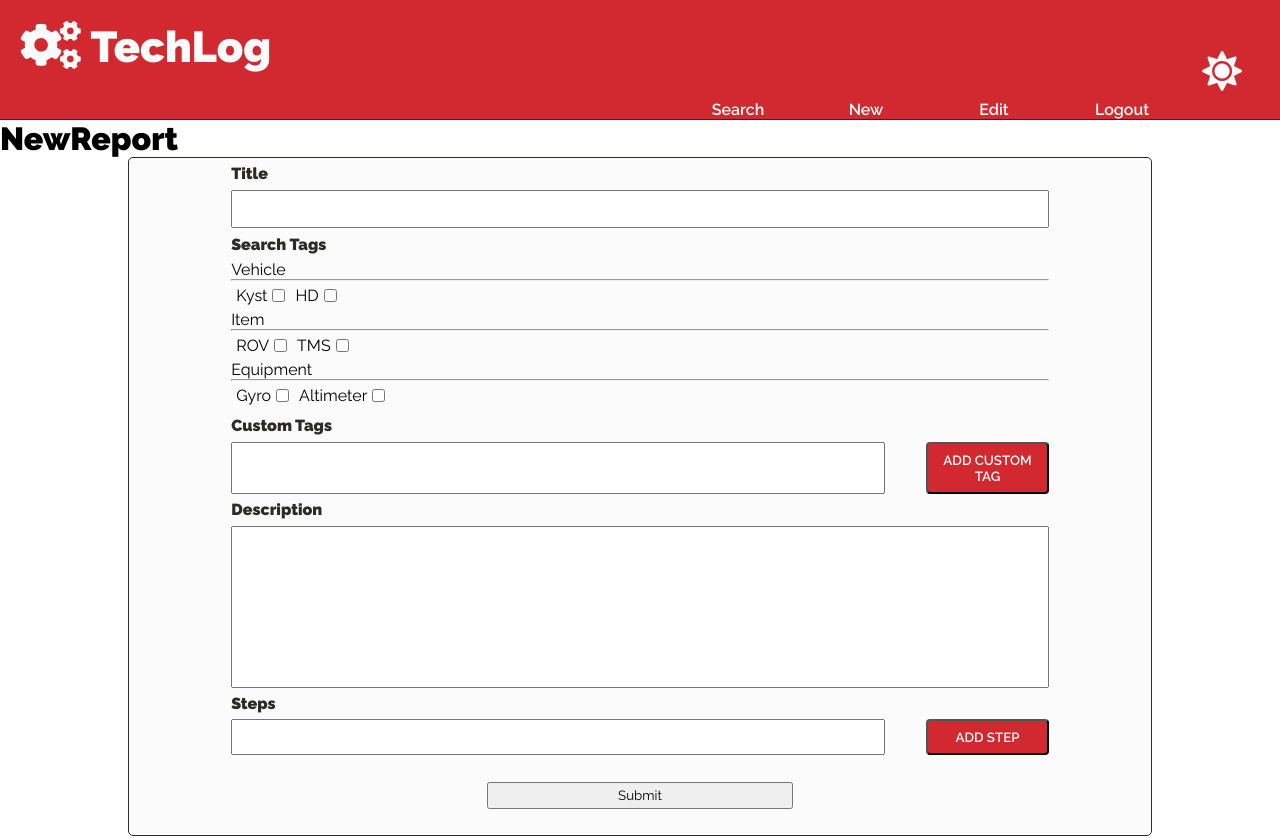
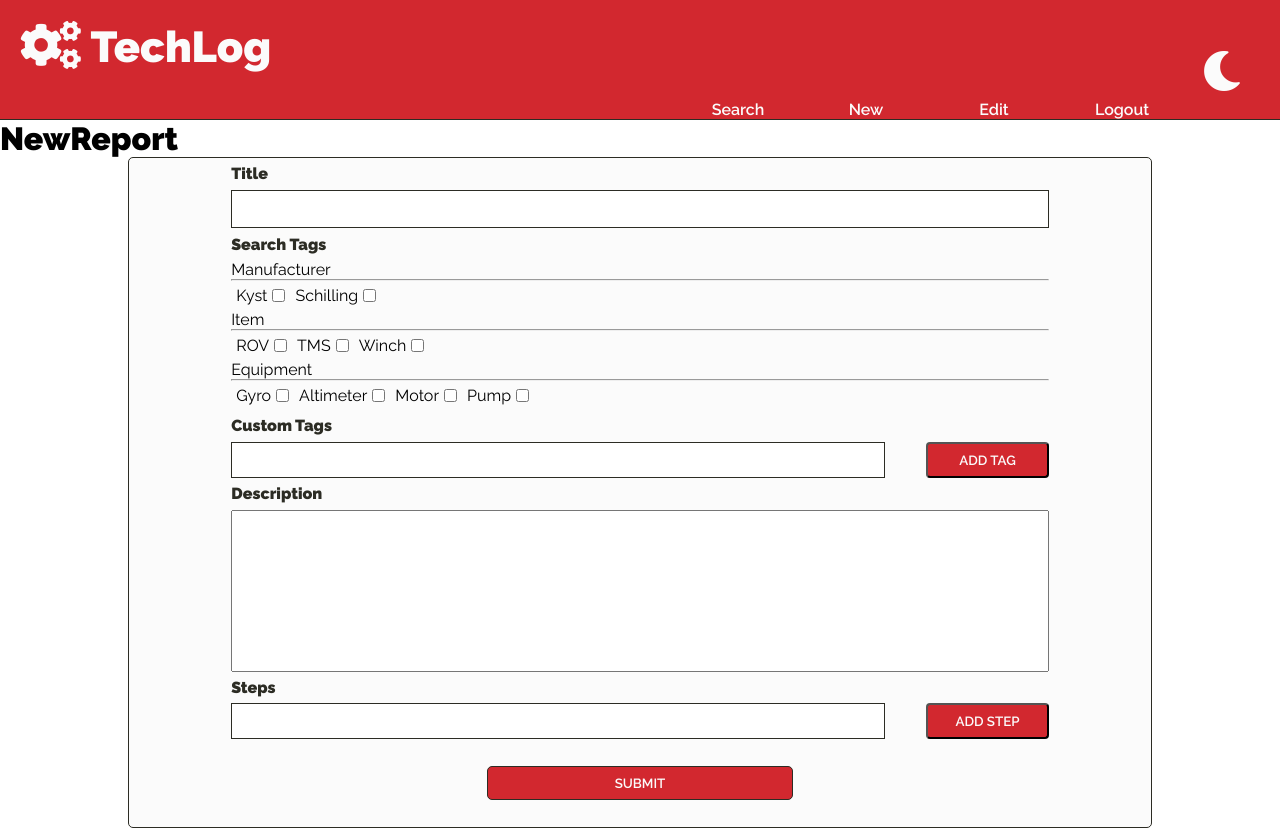
Before and after one commit to alexanderjaye/TechLog, a React (Create React App) app in the folder client/techlog/: page /new in a window 1280 px wide. Shown: the top 838 px of the page. Built offline with nearby package versions, Linux system fonts and the light colour scheme.

Commit message:
peer review commit

```diff
--- a/client/techlog/src/App.css
+++ b/client/techlog/src/App.css
@@ -20,11 +20,11 @@ html {
   --color-secondary: #db162f;
   --color-text-primary: #2c2c24;
   --color-accent: #add8e6;
-  --color-accent-secondary: #d3d3d3;
+  --color-accent-secondary: #f0f0f0;
 }
 
 html[data-theme="dark"] {
-  --color-primary: #2d3748;
+  --color-primary: #81e6d9;
   --color-secondary: #283141;
   --color-text-primary: #f7fafc;
   --color-accent: #81e6d9;
--- a/client/techlog/src/Components/App/Authorised.js
+++ b/client/techlog/src/Components/App/Authorised.js
@@ -19,9 +19,15 @@ const Authorised = ({logout}) => {
 
   //Mode change
   const toggleMode = () => {
-    trans();
-    setMode(mode === 'light' ? 'dark' : 'light');
-    document.documentElement.setAttribute('data-theme', mode);
+    if (mode === 'light') {
+      trans();
+      setMode('dark');
+      document.documentElement.setAttribute('data-theme', 'dark');
+    } else {
+      trans();
+      setMode('light');
+      document.documentElement.setAttribute('data-theme', 'light');
+    }
   }
 
   const trans = () => {
--- a/client/techlog/src/Components/Nav/Navbar.js
+++ b/client/techlog/src/Components/Nav/Navbar.js
@@ -17,7 +17,7 @@ const Navbar = ({admin, logout, mode, toggleMode}) => {
         {admin ? <Link to='/edit'>Edit</Link> : null}
         <Link to="/logout" onClick={logout}>Logout</Link>
         <div className="mode__div">
-          {mode === 'light' ? <i className="fas fa-sun"></i> : <i className="fas fa-moon"></i>}
+          {mode === 'light' ? <i className="fas fa-moon"></i> : <i className="fas fa-sun"></i>}
           <button className="navbar__mode-switch" onClick={toggleMode}>X</button>
         </div>
       </div>
--- a/client/techlog/src/Components/Search/SearchItem.css
+++ b/client/techlog/src/Components/Search/SearchItem.css
@@ -6,6 +6,7 @@
   width: 350px;
   height: 200px;
   margin: 0.4em;
+  margin-bottom: 1.5em;
   padding: 0.2em;
   border: 1px solid black;
   box-shadow: 0 8px 6px -6px black;
@@ -20,6 +21,7 @@
 
 .searchitem__container h3 {
   margin-bottom: 8px;
+  color: var(--color-text-primary);
 }
 
 .searchitem__container ul {
@@ -29,7 +31,7 @@
 
 .searchitem__container li {
   padding: 5px;
-  color: white;
+  color: blue;
 }
 
 .searchitem__container__description {
@@ -39,7 +41,7 @@
 }
 
 .searchitem__container__description p {
-  color: white;
+  color: var(--color-accent);
 }
 
 .searchitem__container button {
--- a/client/techlog/src/Form/Form.css
+++ b/client/techlog/src/Form/Form.css
@@ -8,6 +8,10 @@
   border-radius: 5px;
   background-color: var(--color-primary);
   margin-bottom: 5em;
+}
+
+.form__container input {
+  border: 1px solid var(--color-text-primary);
 }
 
 label {
@@ -67,7 +71,16 @@ label {
 
 .report__submit__btn {
   width: 30%;
-  height: 2em;
+  cursor: pointer;
+  padding: 8px;
+  color: var(--color-primary);
+  font-weight: 600;
+  background-color: var(--color-secondary);
   margin-top: 2em;
   margin-bottom: 2em;
+  border-radius: 5px;
 }
+
+.report__submit__btn:hover {
+  background-color: var(--color-accent);
+}
--- a/client/techlog/src/Form/Form.js
+++ b/client/techlog/src/Form/Form.js
@@ -73,9 +73,7 @@ const Form = ( { formSubmit, formPatch, form } ) => {
       setCustomTags(customTagsCopy);
       //Append new tag to DOM
       const newTag = document.createElement('li');
-      //const deleteBtn = document.createElement('button');
       newTag.textContent = customTag;
-      //newTag.appendChild(deleteBtn);
       document.getElementById('custom__tag__hook').appendChild(newTag);
       document.getElementById('custom__tag__input').value = '';
     }
@@ -134,10 +132,10 @@ const Form = ( { formSubmit, formPatch, form } ) => {
             <button onClick={addStepHandler}>ADD STEP</button>
           </div>
           <ul id="report__steps__hook">{form && form.steps.map((step, index) =>
-          <li key={index}>{step}</li>)}</ul>
+          <li key={index}>{index + 1}. {step}</li>)}</ul>
       </div>
 
-      <input className="report__submit__btn" type="submit" value="Submit"/>
+      <input className="report__submit__btn" type="submit" value="SUBMIT"/>
 
     </form>
   )
--- a/client/techlog/src/Form/SearchTags.css
+++ b/client/techlog/src/Form/SearchTags.css
@@ -28,7 +28,6 @@
 .search-tag__fixed {
   display: flex;
   padding: 5px;
-  /* align-items: center; */
 }
 
 .search-tag__fixed p {
--- a/client/techlog/src/Form/SearchTags.js
+++ b/client/techlog/src/Form/SearchTags.js
@@ -22,7 +22,7 @@ const SearchTags = ({form, customTagHandler}) => {
 
     <label>Search Tags</label>
 
-        <p>Vehicle</p>
+        <p>Manufacturer</p>
         <hr></hr>
         <div className="search-tag__fixed__section">
           <div className="search-tag__fixed">
@@ -30,8 +30,8 @@ const SearchTags = ({form, customTagHandler}) => {
             <input type="checkbox" id="kyst__tag"/>
           </div>
           <div className="search-tag__fixed">
-            <p>HD</p>
-            <input type="checkbox" id="hd__tag"/>
+            <p>Schilling</p>
+            <input type="checkbox" id="schilling__tag"/>
           </div>
         </div>
 
@@ -46,6 +46,10 @@ const SearchTags = ({form, customTagHandler}) => {
             <p>TMS</p>
             <input type="checkbox" id="tms__tag"/>
           </div>
+          <div className="search-tag__fixed">
+            <p>Winch</p>
+            <input type="checkbox" id="WINCH__tag"/>
+          </div>
         </div>
 
         <p>Equipment</p>
@@ -59,6 +63,14 @@ const SearchTags = ({form, customTagHandler}) => {
             <p>Altimeter</p>
             <input type="checkbox" id="alt__tag"/>
           </div>
+          <div className="search-tag__fixed">
+            <p>Motor</p>
+            <input type="checkbox" id="motor__tag"/>
+          </div>
+          <div className="search-tag__fixed">
+            <p>Pump</p>
+            <input type="checkbox" id="pump__tag"/>
+          </div>
         </div>
 
     </div>}
@@ -70,7 +82,7 @@ const SearchTags = ({form, customTagHandler}) => {
       </ul>
       <div className="report__search-tags__input">
         <input id="custom__tag__input" name="custom__tag" type="text"></input>
-        <button onClick={customTagHandler}>ADD CUSTOM TAG</button>
+        <button onClick={customTagHandler}>ADD TAG</button>
       </div>
     </div>
 
--- a/client/techlog/src/Modal/Modal.css
+++ b/client/techlog/src/Modal/Modal.css
@@ -18,4 +18,54 @@ html[data-theme="dark"] {
   width: 90%;
   margin: 4em;
   background-color: var(--color-primary);
+  display: flex;
+  flex-direction: column;
+  position: relative;
+  padding: 1.2em;
 }
+
+.modal__container h2 {
+  margin-bottom: 0.6em;
+}
+
+.modal__id {
+  display: flex;
+  align-items: baseline;
+  margin-bottom: 0.6em;
+}
+
+.modal__id label {
+  margin-right: 1em;
+}
+
+.modal__tags {
+  display: flex;
+  align-items: baseline;
+  margin-bottom: 0.6em;
+}
+
+.modal__tags ul {
+  display: flex;
+}
+
+.modal__tags li {
+  margin-left: 1em;
+}
+
+.modal__main-body {
+  display: flex;
+  flex-direction: column;
+}
+
+.modal__main-body p {
+  margin-bottom: 0.6em;
+}
+
+.modal__buttons {
+  position: absolute;
+  display: flex;
+  justify-content: space-evenly;
+  width: 80%;
+  margin-left: 10%;
+  bottom: 5px;
+}
--- a/client/techlog/src/Modal/Modal.js
+++ b/client/techlog/src/Modal/Modal.js
@@ -1,4 +1,4 @@
-import React from 'react';
+import React, {Fragment} from 'react';
 
 import './Modal.css';
 
@@ -14,21 +14,36 @@ const Modal = ({admin, id, title, tags, description, steps, toggleModal, callRep
   console.log(admin);
 
   return (
+    <Fragment>
     <div className="modal__container">
+
       <h2>{title}</h2>
-      <p>Report ID</p>
+
+      <div className="modal__id">
+        <label>Report ID: </label>
         {id}
-      <p>Tags</p>
+      </div>
+
+      <div className="modal__tags">
+        <label>Tags</label>
         <ul>{tags.map((tag, index) => <li key={index}>{tag}</li>)}</ul>
-      <p>Description</p>
-      {description}
-      <p>Steps</p>
-      <ul>{steps.map((step, index) => <li key={index}>{step}</li>)}</ul>
+      </div>
+
+      <div className="modal__main-body">
+        <label>Description</label>
+        <p>{description}</p>
+        <label>Steps</label>
+        <ul>{steps.map((step, index) => <li key={index}>{index + 1}. {step}</li>)}</ul>
+      </div>
+
+      <div className="modal__buttons">
         <button onClick={toggleModal}>CLOSE</button>
         {admin &&
           <button onClick={deleteReport}>DELETE</button>
         }
       </div>
+    </div>
+    </Fragment>
   )
 }
 
```
Also changed, not shown: 1 other file (tests, documents, lock files or other folders). Lines whose indentation alone changed are shown as unchanged.
